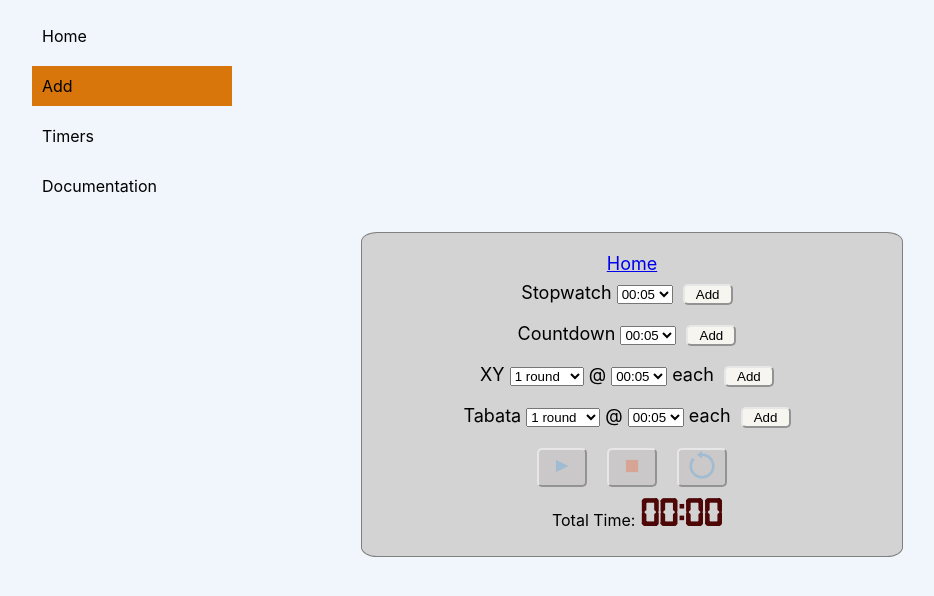
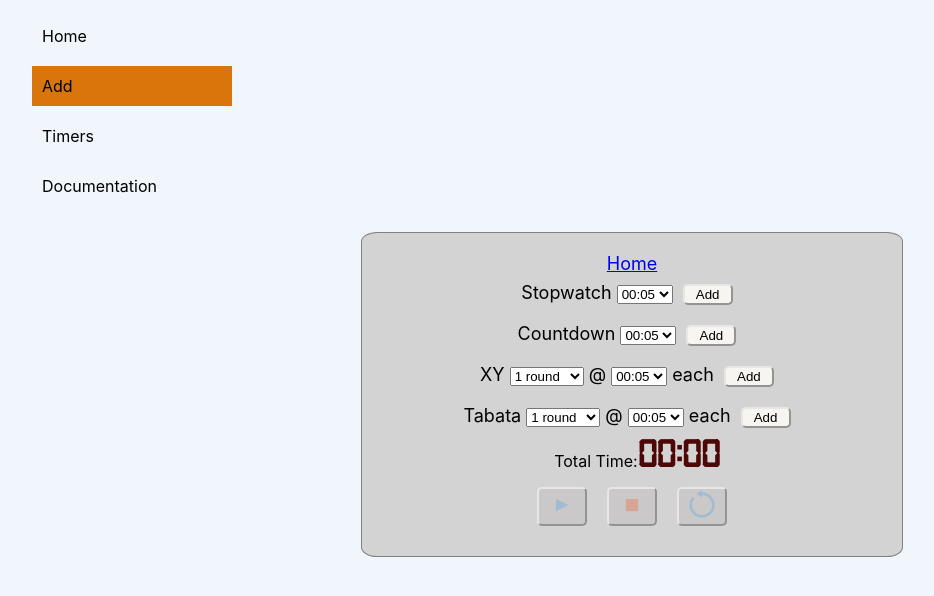
Before and after one commit to prof-tejera/assignment-2-chansub, a React (Create React App) app: page /add in a window 1280 px wide. Shown: the top 596 px of the page, without its empty margins (8-942 px from the left). Built offline with nearby package versions, Linux system fonts and the light colour scheme.

Commit message:
fixed pause bug
Fixed bug where pause button was resetting progress.

```diff
--- a/src/App.js
+++ b/src/App.js
@@ -76,8 +76,11 @@ const Nav = () => {
 const Timer = LocalTime;
 
 const Inner = (props) => {
-  const initialSeconds = 5;
-  const { queue, addItem, paused, setPaused, reset, clear} = useContext(AppContext);
+
+  let initialSeconds = 5;
+  const isHome = props.isHome;
+
+  const { queue, addItem, paused, setPaused, reset, clear } = useContext(AppContext);
   const [secondsStopwatch, setSecondsStopwatch] = useState(initialSeconds);
   const [secondsCountdown, setSecondsCountdown] = useState(initialSeconds);
 
@@ -86,54 +89,12 @@ const Inner = (props) => {
   const [roundsTabata, setRoundsTabata] = useState(1);
   const [secondsTabata, setSecondsTabata] = useState(initialSeconds);
 
-
-
-  const isHome = props.isHome;
-
-  function ShowQueue(){
-    //.reduce idea from https://bobbyhadz.com/blog/javascript-get-sum-of-array-object-values
-    const totalDuration = queue.reduce((accumulator, object) => {
-      return parseInt(accumulator) + parseInt(object.duration);
-    },0);
-
-
-
-    return(
-      <Panel>
-        <Button onClick={() => {
-            setPaused(!paused);
-          } }
-          text={paused ? "Start" : "Pause"}
-          type={paused ? "play" : "pause"}
-          disabled={(queue.length < 1)}
-          />
-
-        <Button onClick={reset} type="stop" text="End" disabled={(queue.length < 1)}/>
-
-        <Button onClick={clear} type="reset" text="Reset" disabled={(queue.length < 1)}/>
-
-        <Panel className="queue" style={QueueStyle}>
-
-          <Panel className="output">
-            <DisplayTime label="Total Time:" time={convertToMinSec(totalDuration)}/>
-          </Panel>
-
-          {queue.map((t, i) => (
-            <Timer key={i} index={i} duration={t.duration} rounds={t.rounds} type={t.type} isHome={isHome}/>
-          ))}
-        </Panel>
-
-      </Panel>
-    )
-  }
-
   function ShowSelections(){
     if(isHome === 'yes'){
       return <Link to="/add">Add</Link>
     }
+    if(isHome === 'no'){
 
-    if(isHome === 'no')
-    {
     return(
       <>
       <Link to="/">Home</Link>
@@ -144,7 +105,6 @@ const Inner = (props) => {
           } } />
           <Button text="Add"
             onClick={() => {
-              console.log("stopwatch set", secondsStopwatch);
               addItem({
                 duration: secondsStopwatch,
                 type: 'Stopwatch'
@@ -207,17 +167,51 @@ const Inner = (props) => {
             } }
           >
           </Button>
+
         </Panel></>
     )
     }
   }
 
+  function ShowTotalDuration(){
+    const totalDuration = queue.reduce((accumulator, object) => {
+      return parseInt(accumulator) + parseInt(object.duration);
+    },0);
+
+    return(
+      <Panel className="output">
+            <DisplayTime label="Total Time:" time={convertToMinSec(totalDuration)}/>
+      </Panel>
+    )
+  }
+
   return (
-    <>
+    <div>
 
-    <ShowSelections/>
-    <ShowQueue/>
-    </>
+        <ShowSelections/>
+
+        <ShowTotalDuration/>
+
+        {/* Show Queue*/}
+        <Button onClick={() => {
+              setPaused(!paused);
+            } }
+            text={paused ? "Start" : "Pause"}
+            type={paused ? "play" : "pause"}
+            disabled={(queue.length < 1)}
+        />
+
+        <Button onClick={reset} type="stop" text="End" disabled={(queue.length < 1)}/>
+
+        <Button onClick={clear} type="reset" text="Reset" disabled={(queue.length < 1)}/>
+
+        <div className="queue" style={QueueStyle}>
+          {queue.map((t, i) => (
+            <Timer key={i} index={i} duration={t.duration} rounds={t.rounds} type={t.type} isHome={isHome}/>
+          ))}
+        </div>
+
+    </div>
   );
 };
 
--- a/src/components/generic/DisplayRounds.js
+++ b/src/components/generic/DisplayRounds.js
@@ -2,7 +2,7 @@ import React from "react";
 
 const DisplayRounds = (props) => {
     return (
-        <><span>Rounds: </span><span className="numbers rounds">{props.rounds}</span></>
+        <><span>{props.label ? props.label : ''}</span><span className="numbers rounds">{props.rounds}</span></>
     );
 };
 
--- a/src/components/generic/DisplayTime.css
+++ b/src/components/generic/DisplayTime.css
@@ -16,3 +16,6 @@
 .timeLabel{
     padding-left: 10px;
 }
+.queue .timeLabel{
+    padding: 0px;
+}
--- a/src/components/generic/DisplayTime.js
+++ b/src/components/generic/DisplayTime.js
@@ -4,7 +4,7 @@ import "./DisplayTime.css";
 const DisplayTime = (props) => {
 
     return (
-        <><span className="timeLabel">{props.label ? props.label : 'Time:'} </span><span className="numbers">{props.time}</span></>
+        <><span className="timeLabel">{props.label ? props.label : ''}</span><span className="numbers">{props.time}</span></>
     );
 };
 
--- a/src/components/generic/Dropdown.js
+++ b/src/components/generic/Dropdown.js
@@ -38,6 +38,7 @@ export const DropdownTime = ({ddID, ...props}) => {
   return (
     <select id={props.id} {...props}>
         <option value="5">00:05</option>
+        <option value="10">00:10</option>
         <option value="15">00:15</option>
         <option value="30">00:30</option>
         <option value="45">00:45</option>
--- a/src/components/timers/Countdown.js
+++ b/src/components/timers/Countdown.js
@@ -50,7 +50,7 @@ const Countdown = () => {
     return (
         <>
         <Panel className="output">
-            <DisplayTime time={convertToMinSec(seconds)}/>
+            <DisplayTime label="Time:" time={convertToMinSec(seconds)}/>
         </Panel>
         <Panel className="buttons">
             <Button className={(pause)?'btn-start':'btn-pause'} type={(pause)?'play':'pause'} text={(pause)?'Start':'Pause'} onClick={handlePauseToggle} disabled={(seconds === 0)? true:false}/>
--- a/src/components/timers/Stopwatch.js
+++ b/src/components/timers/Stopwatch.js
@@ -54,7 +54,7 @@ const StopWatch = () => {
     return (
         <>
         <Panel className="output">
-            <DisplayTime time={convertToMinSec(seconds)}/>
+            <DisplayTime label="Time:" time={convertToMinSec(seconds)}/>
         </Panel>
         <Panel className="buttons">
             <Button className={(pause)?'btn-start':'btn-pause'}  type={(pause)?'play':'pause'} text={(pause)?'Start':'Pause'} onClick={handlePauseToggle} disabled={(seconds === maxSeconds) ? true:false}/>
--- a/src/components/timers/Tabata.js
+++ b/src/components/timers/Tabata.js
@@ -78,7 +78,7 @@ const Tabata = () => {
         <Panel className="output">
             <Panel>
               <DisplayRounds rounds={rounds}></DisplayRounds>
-              <DisplayTime time={convertToMinSec(seconds)}/>
+              <DisplayTime label="Time:" time={convertToMinSec(seconds)}/>
             </Panel>
             <Panel>
                 {renderAction(pause,rest)}
--- a/src/components/timers/XY.js
+++ b/src/components/timers/XY.js
@@ -61,7 +61,7 @@ const XY = () => {
         <Panel className="output">
             <Panel>
               <DisplayRounds rounds={rounds}></DisplayRounds>
-              <DisplayTime time={convertToMinSec(seconds)}/>
+              <DisplayTime label="Time:" time={convertToMinSec(seconds)}/>
             </Panel>
         </Panel>
 
--- a/src/context/LocalTime.js
+++ b/src/context/LocalTime.js
@@ -36,10 +36,10 @@ const Timer = ({ duration, rounds, index, type, isHome }) => {
 
   function DisplayRoundsTime(){
     if(type === 'XY'||(type === 'Tabata')){
-      return <><DisplayRounds rounds={rounds} /> x <DisplayTime time={convertToMinSec(duration/rounds)} /></>
+      return <><DisplayRounds rounds={rounds} /> {(rounds>1)?'rounds':'round'} x <DisplayTime label='' myClassName='noPadding' time={convertToMinSec(duration/rounds)} /></>
     }
     else{
-      return <><DisplayTime time={convertToMinSec(duration)}/></>
+      return <><DisplayTime time={convertToMinSec(duration)}/> seconds</>
     }
   }
 
```
